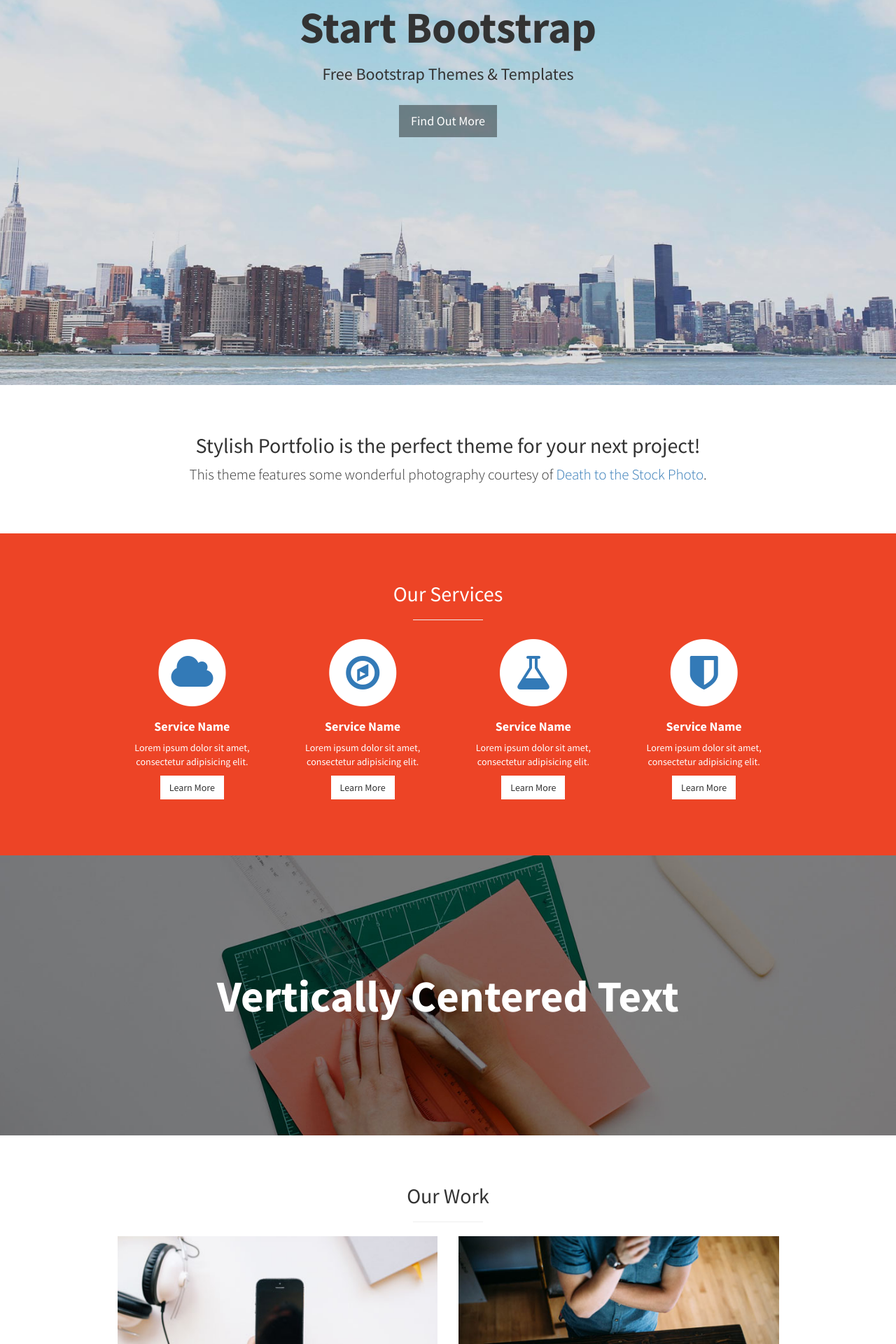
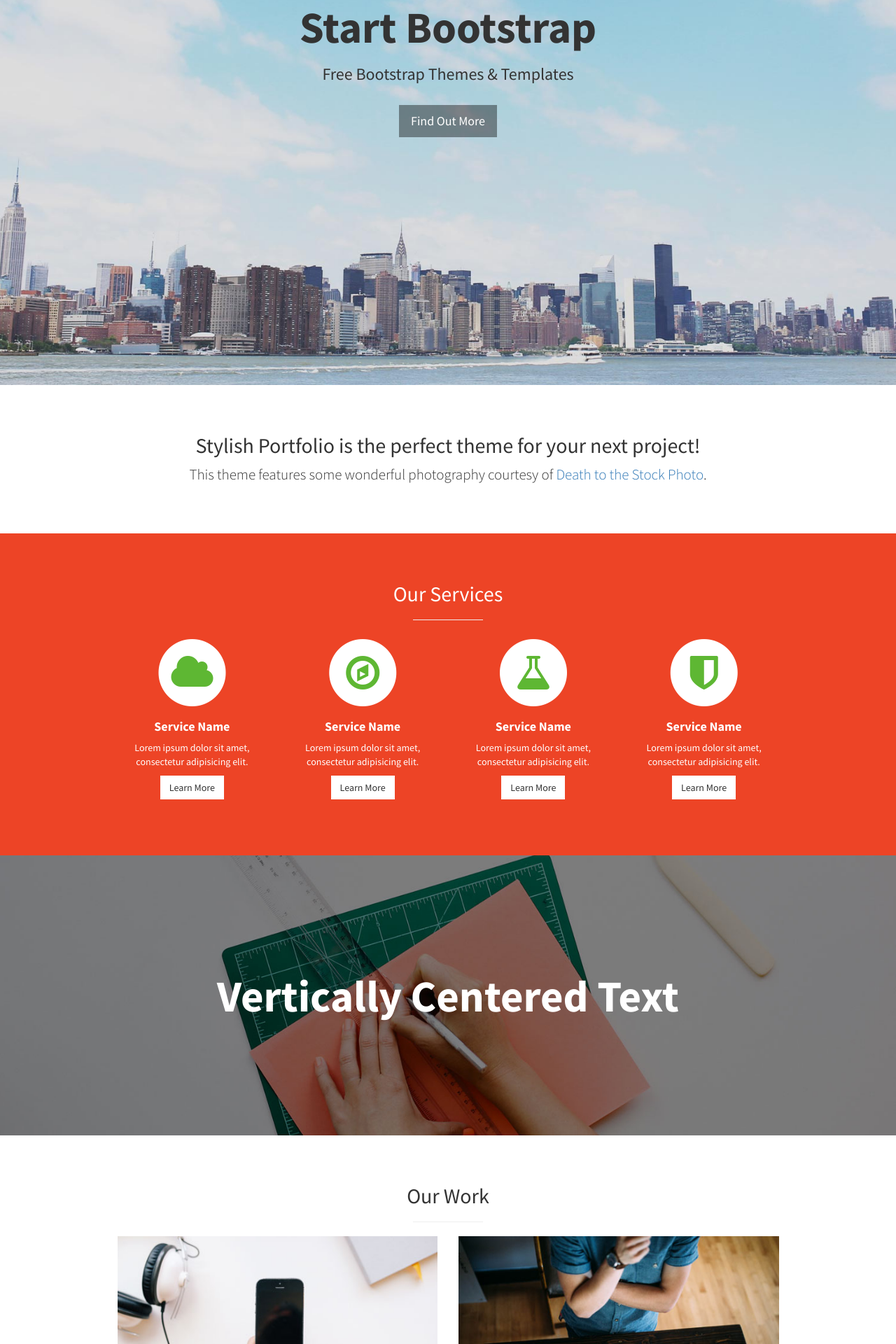
Before and after one commit to volny/stylish-portfolio-jekyll, a Jekyll site: the page built from index.html, in a window 1280 px wide. Shown: the part 350-2270 px from the top of the page at 70% size. Built offline with Jekyll 4.4.1, drawn with Linux system fonts in a browser that asks for light colours.

Commit message:
Update stylish-portfolio.css

```diff
--- a/css/stylish-portfolio.css
+++ b/css/stylish-portfolio.css
@@ -14,6 +14,10 @@ body {
 
 body {
     font-family: "Source Sans Pro","Helvetica Neue",Helvetica,Arial,sans-serif;
+}
+
+.text-primary {
+    color: #5eb733;
 }
 
 .bg-primary {
```
